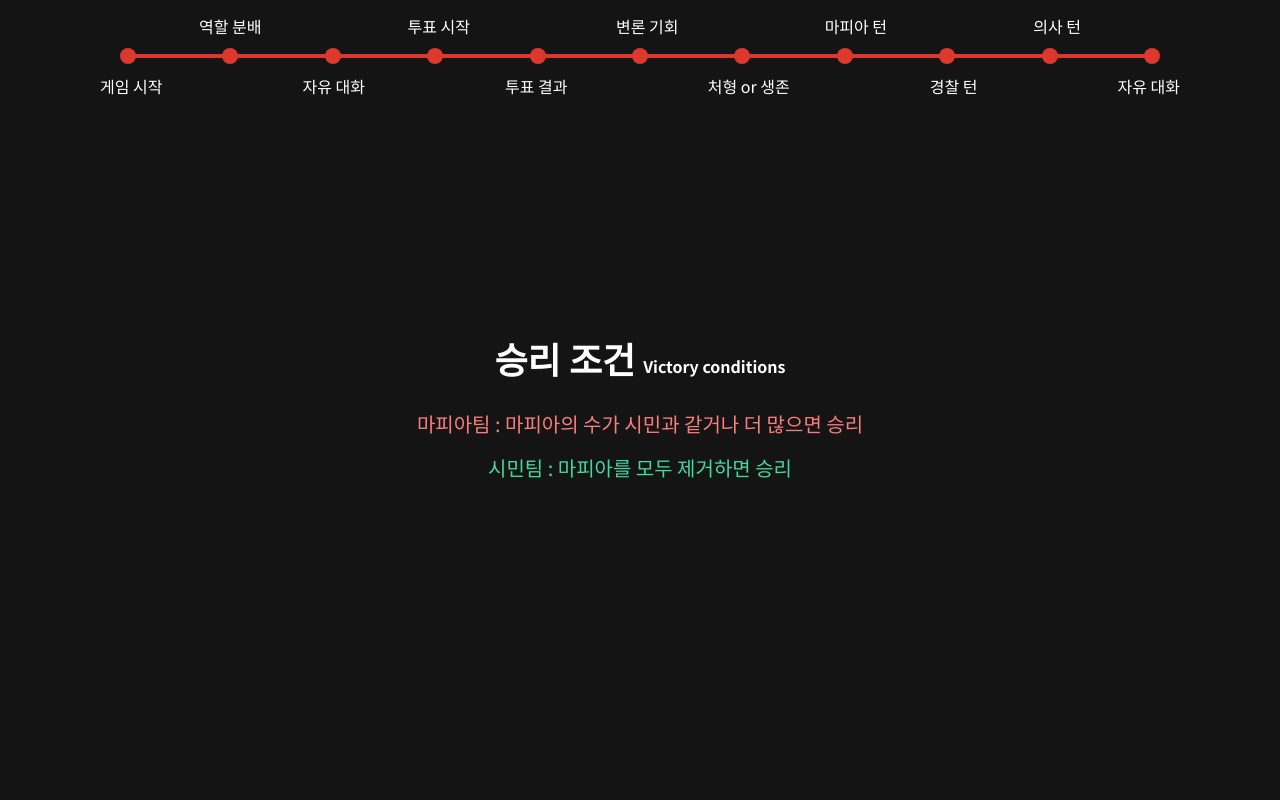
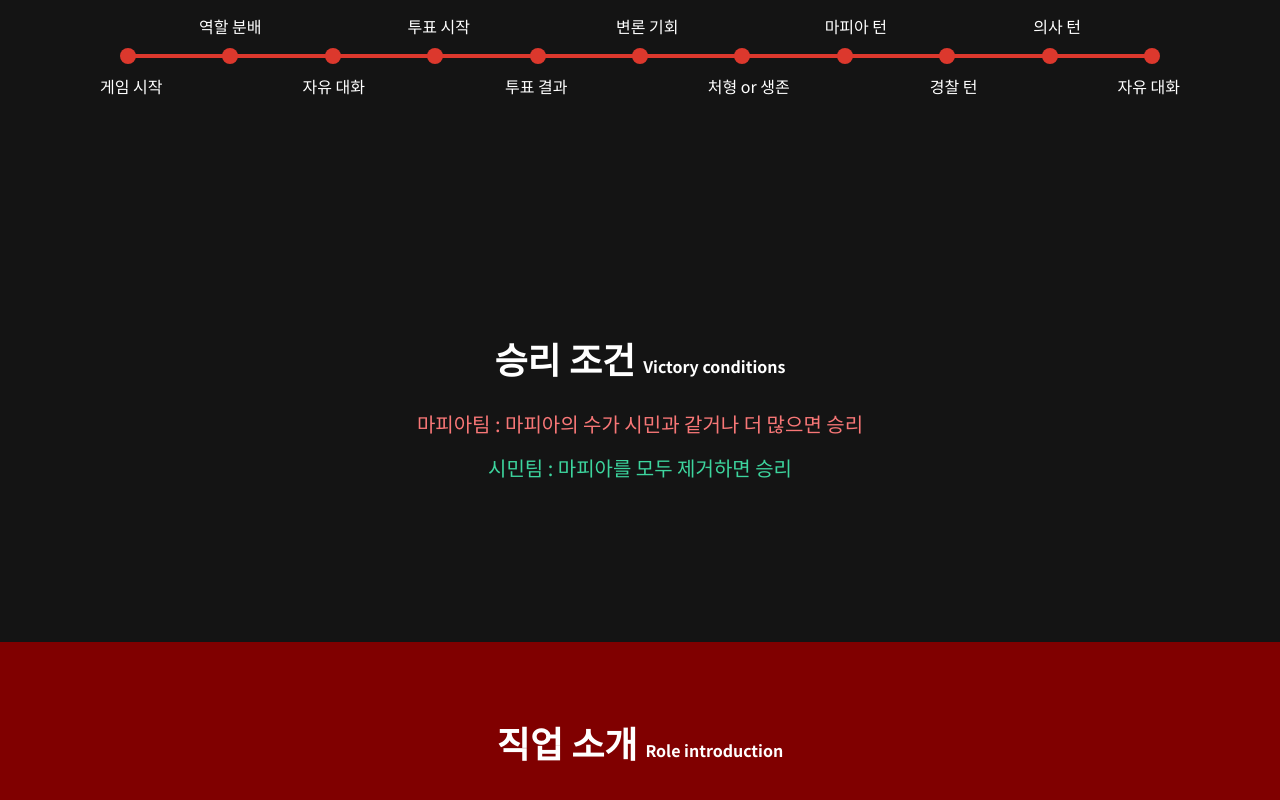
Before and after one commit to naeun-shin/chatfia, a Next.js app: page /rule in a window 1280 px wide. Shown: the part 336-1136 px from the top of the page. Before the commit the page ends 898 px from the top, so only its background shows below. Built offline with nearby package versions, Linux system fonts and the light colour scheme.

Commit message:
chore: rename .env to .env.local

```diff
--- a/src/components/rule/RoleIntroduction.tsx
+++ b/src/components/rule/RoleIntroduction.tsx
@@ -0,0 +1,14 @@
+import React from "react";
+
+const RoleIntroduction: React.FC = () => {
+  return (
+    <div>
+      <div className="flex items-end justify-center mt-40 pt-20 pb-20 space-x-2 bg-custom">
+        <p className="text-4xl font-bold">직업 소개</p>
+        <p className="font-bold">Role introduction</p>
+      </div>
+    </div>
+  );
+};
+
+export default RoleIntroduction;
--- a/src/pages/rule.tsx
+++ b/src/pages/rule.tsx
@@ -1,12 +1,14 @@
+import React from "react";
 import Header from "@/components/header/Header";
-import React from "react";
 import GameRules from "../components/rule/GameRules";
+import RoleIntroduction from "@/components/rule/RoleIntroduction";
 
 export default function Rule() {
   return (
     <div>
       <Header />
       <GameRules />
+      <RoleIntroduction />
     </div>
   );
 }
```
